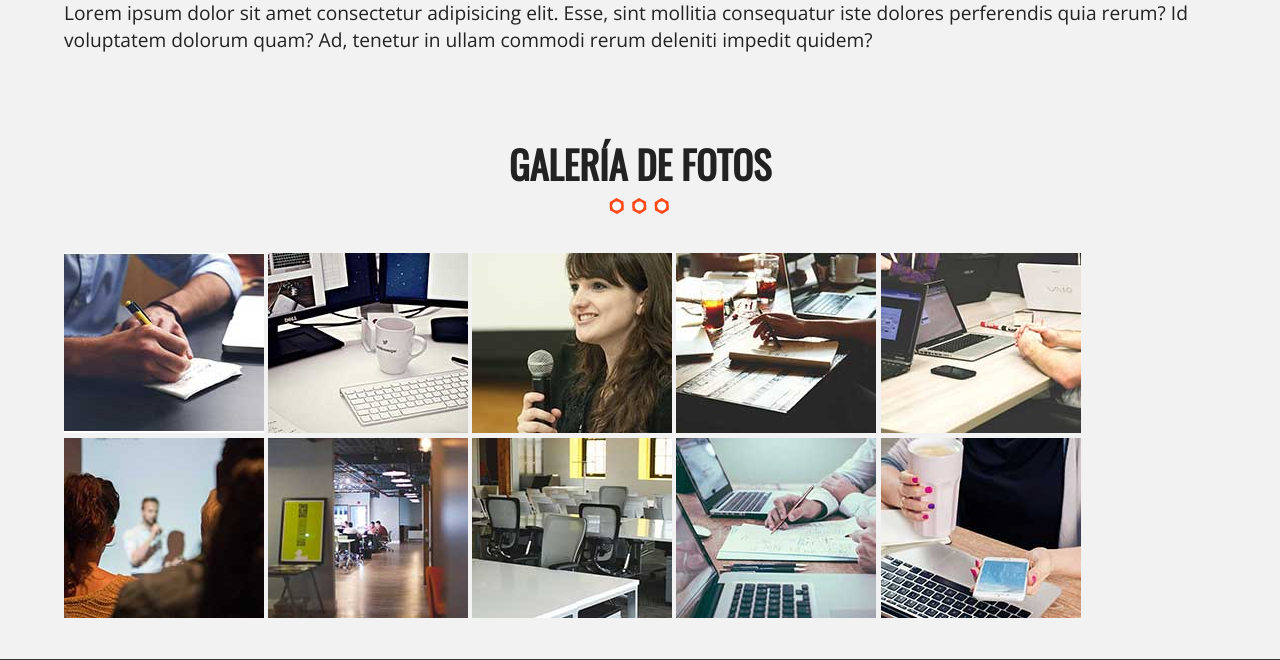
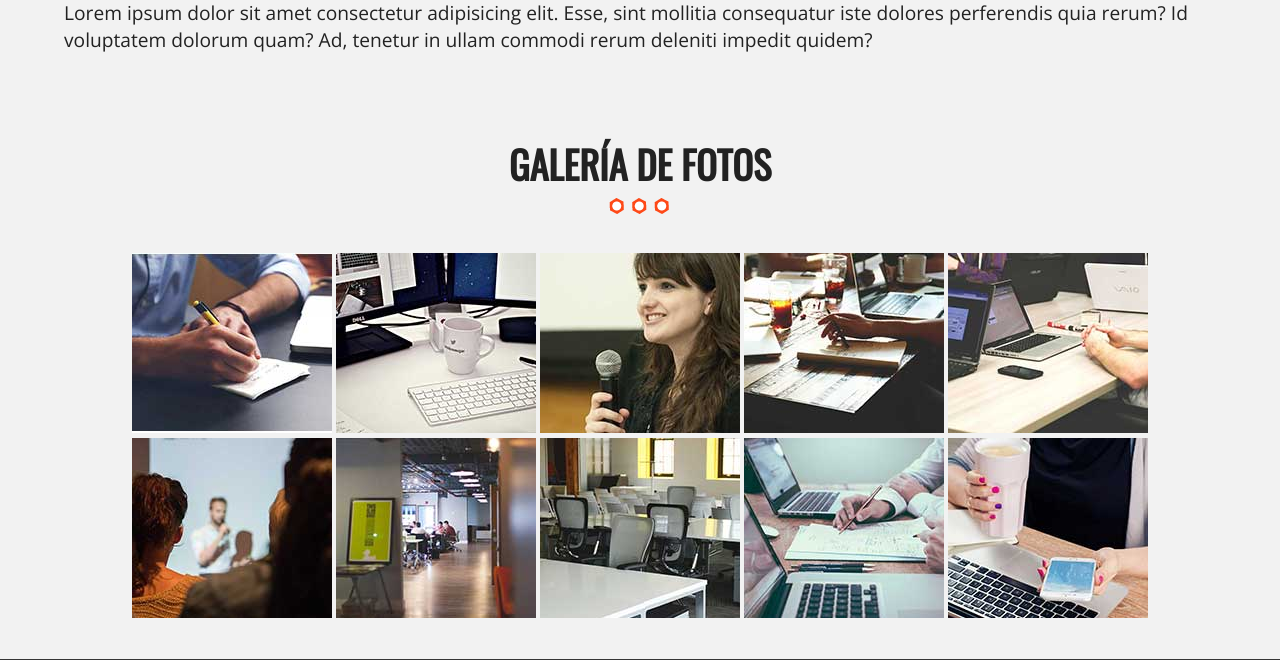
Before and after one commit to TecAbel/conferencias, a PHP site: page /conferencias.php in a window 1280 px wide. Shown: the part 1033-1693 px from the top of the page. Run offline with PHP 8.4, Linux system fonts and the light colour scheme; some libraries are stand-ins or nearby versions.

Commit message:
detalles galeria

```diff
--- a/conferencias.php
+++ b/conferencias.php
@@ -1,4 +1,4 @@
-<?php include_once 'includes\templates\header.php' ?>
+<?php include_once 'includes\templates\header.php'?>
 
 
   <section class="seccion contenedor">
@@ -45,4 +45,4 @@
   </section>
 
 
-  <?php include_once 'includes\templates\footer.php' ?>
+  <?php include_once 'includes\templates\footer.php'?>
--- a/css/main.css
+++ b/css/main.css
@@ -837,6 +837,9 @@ footer.site-footer p.copyright{
 /****INTERNAS****/
 
 /*****GALERIA****/
+div.galeria{
+  text-align: center;
+}
 div.galeria a{
   display: inline-block;
   margin-bottom: 5px;
--- a/includes/templates/footer.php
+++ b/includes/templates/footer.php
@@ -33,6 +33,7 @@
   <script src="js/jquery.animateNumber.js"></script>
   <script src="js/jquery.countdown.min.js"></script>
   <script src="js/jquery.lettering.js"></script>
+  <script src="js/lightbox.js"></script>
 
   <!-- Google Analytics: change UA-XXXXX-Y to be your site's ID. -->
   <script>
--- a/includes/templates/header.php
+++ b/includes/templates/header.php
@@ -24,6 +24,8 @@
   <!--leaflet-->
   <link rel="stylesheet" href="https://unpkg.com/leaflet@1.5.1/dist/leaflet.css">
   <script src="https://unpkg.com/leaflet@1.5.1/dist/leaflet.js"></script>
+  <!--lightbox-->
+  <link rel="stylesheet" href="css/lightbox.css">
 </head>
 
 <body>
@@ -55,7 +57,10 @@
   <div class="barra">
     <div class="contenedor clearfix">
       <div class="logo">
-        <img src="img/logo.svg" alt="LOGO">
+        <a href="index.php">
+            <img src="img/logo.svg" alt="LOGO">
+        </a>
+
       </div>
       <div class="menu-movil">
         <span></span>
```
